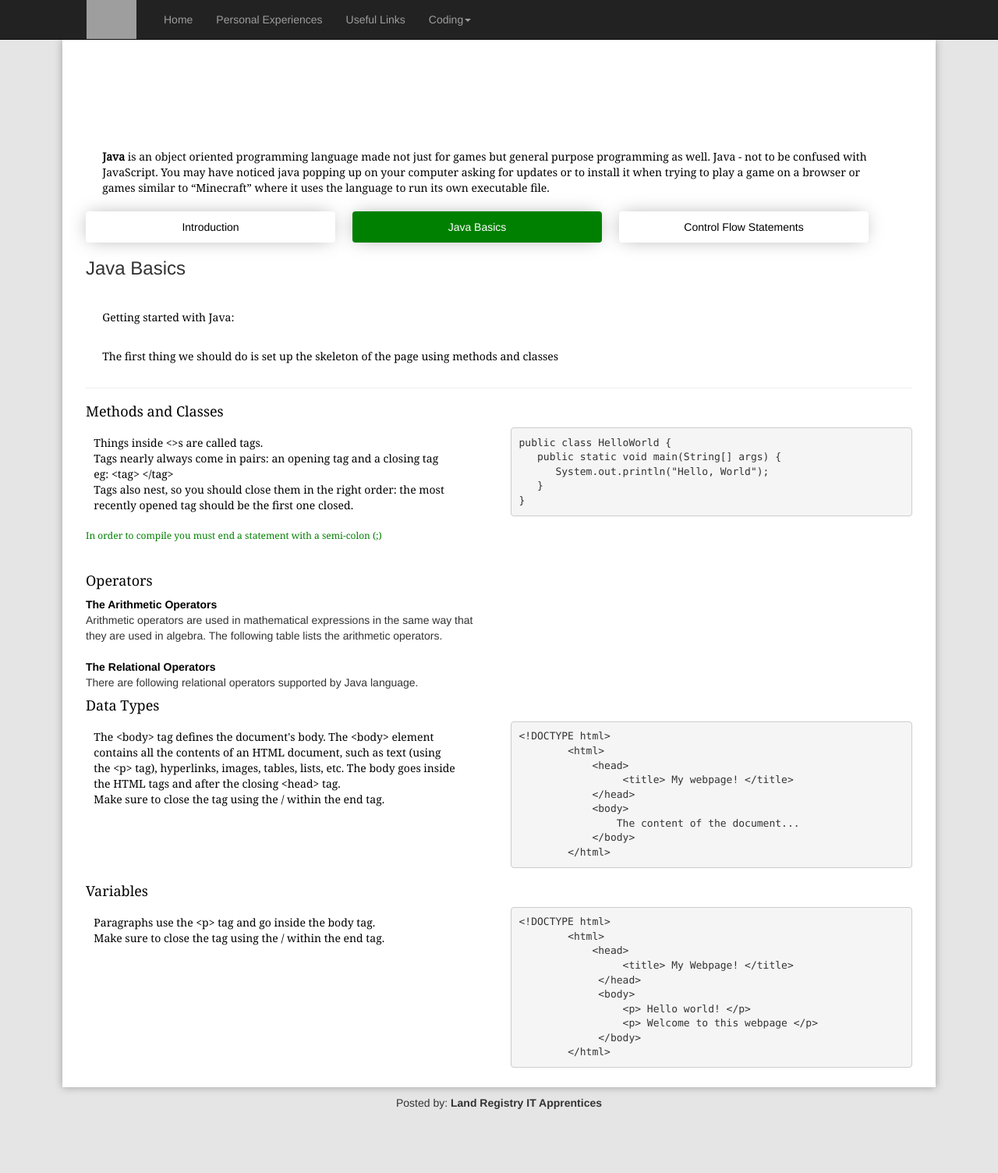
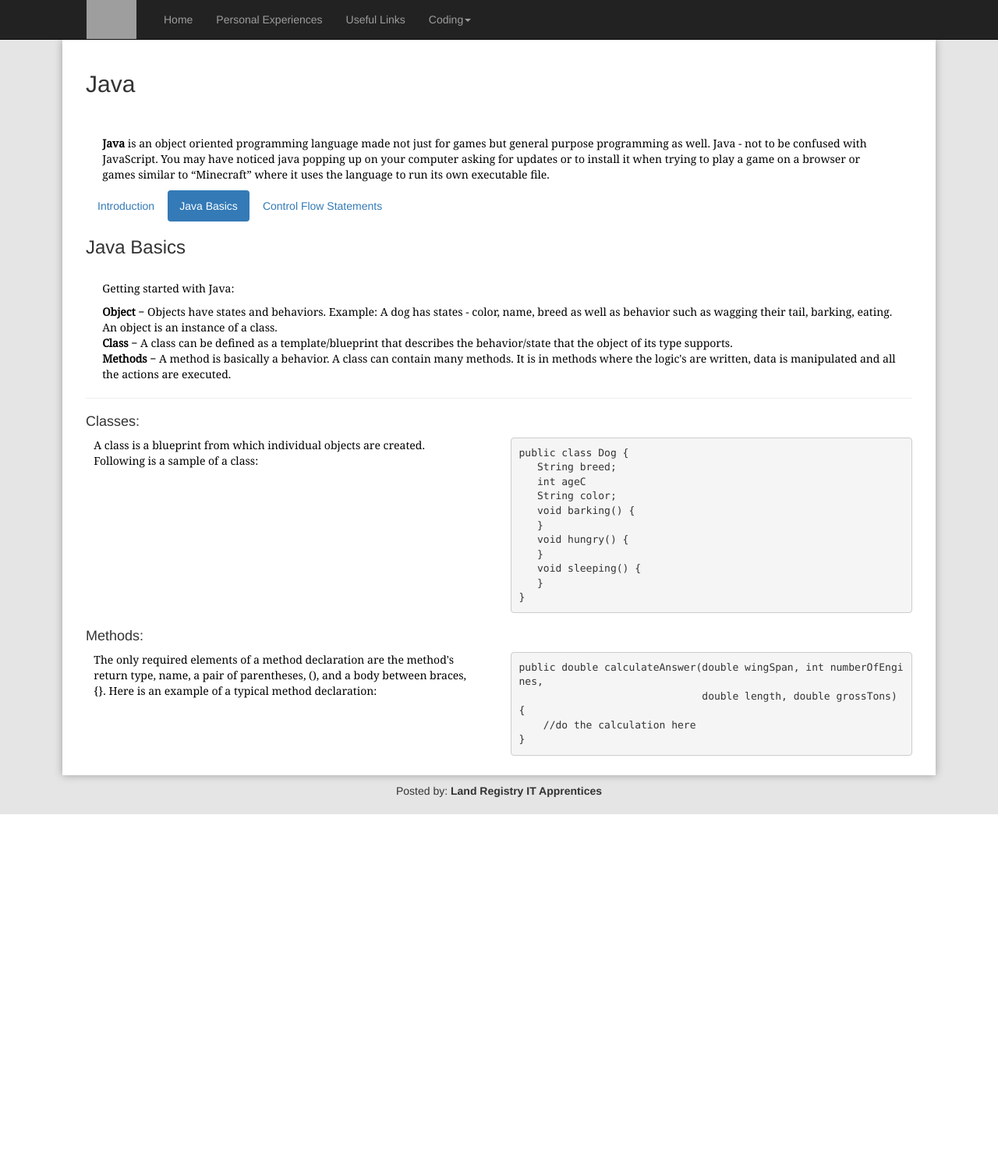
Before and after one commit to eproctor93/Apprentice_website, a Flask app: page /Java in a window 1280 px wide, after a click on "Java Basics". Shown: the whole page at 78% size. After the commit the page ends 1044 px from the top, so only its background shows below. Run offline with Flask 2, Linux system fonts and the light colour scheme; some libraries are stand-ins or nearby versions; grey boxes are pictures that could not be loaded.

Commit message:
Updated Java, changed other files to match Luke Styling

```diff
--- a/application/static/css/stylesheet.css
+++ b/application/static/css/stylesheet.css
@@ -1,51 +1,5 @@
+/* Main body of text (on all pages) */
 @import url('https://fonts.googleapis.com/css?family=Noto+Serif');
-
-/* Main body of text (on all pages) *START* */
-html {
-height: 100%;
-box-sizing: border-box;
-}
-
-body {
-  position: absolute;
-  padding-bottom: 6rem;
-  min-height: 100%;
-  z-index: -1;
-  background:#E5E5E5!important;
-}
-
-.content{
-padding-top:50px;
-  margin-left: 300px;
-  margin-right: 300px;
-  background:white!important;
-  margin-top:51px!important;
-  -webkit-box-shadow: 0px 0px 10px 0px rgba(117,117,117,1);
--moz-box-shadow: 0px 0px 10px 0px rgba(117,117,117,1);
-box-shadow: 0px 0px 10px 0px rgba(117,117,117,1);
-padding-bottom:15px
-}
-
-.nav.nav-pills li a{
-    width:320px!important;
-    margin-right:20px;
-    text-align:center;
-    -webkit-box-shadow: -1px 0px 25px -5px rgba(0,0,0,0.37);
-    -moz-box-shadow: -1px 0px 25px -5px rgba(0,0,0,0.37);
-    box-shadow: -1px 0px 25px -5px rgba(0,0,0,0.37);
-}
-
-.nav-pills > .active > a, .nav-pills > .active > a:hover {
-    background-color: green!important;
-    color:white!important;
-}
-
-
-.nav-pills >li >a{
-color:black!important;
-
-}
-
 
 .text {
   font-family: 'Noto Serif', serif;
@@ -53,15 +7,6 @@ color:black!important;
   margin-right: 2%;
   margin-left: 2%;
   font-size: 14px;
-}
-
-.text_central {
- font-family: 'Noto Serif', serif;
-  color: grey!important;
-  margin-right: 2%;
-  margin-left: 2%;
-  font-size: 16px;
-  text-align: center;
 }
 
 .footer {
@@ -82,260 +27,34 @@ margin-right: 20px;
 }
  /* this is in the navbar */
 
-/* Main body of text (on all pages) *END* */
+/* Homepage dropdown bars */
+.rowhome {
+  width: 50%;
+  padding-bottom: 3%;
+  margin-right: auto;
+  margin-left: 0%;
+}
+/* Homepage dropdown bars */
 
-/* Headers/Titles here, edit for individual tiles in different area *START* */
-.header1 {
-  text-align: center;
-  color: Black;
-  font-family: sans-serif;
+/* Personal Experiences page */
+.PE {
+  padding-left: 25%;
 }
+/* Personal Experiences page */
 
-.header2 {
-  text-align: center;
-  color: black;
-  font-family: sans-serif;
-}
-
-.header3 {
-  text-align: center;
-  color: black;
-  font-family: sans-serif;
-}
-
-.header4 {
-  text-align: left;
-  color: black;
-  font-family: 'Noto Serif', serif;
-}
-
-.header5 {
-  text-align: center;
-  color: black;
-  font-family: sans-serif;
-}
-
-.header6 {
-  text-align: center;
-  color: black;
-  font-family: sans-serif;
-}
-/* Headers/Titles here, edit for individual tiles in different area *END* */
-
-
-.rowhome{
-  width: 600px;
-}
-
-.svn{
-  background-color: lightgrey;
-  border: solid;
-  border-color: white;
-}
-
-.gittut{
-  text-align: center;
-}
-
-.gitcommands{
-  margin-left: 2%;
-}
-
-*,
-*:before,
-*:after {
-  box-sizing: inherit;
-}
-
-.demo {
-  margin: 0 auto;
-  padding-top: 64px;
-  max-width: 640px;
-  width: 94%;
-}
-
-#hyperlinks {
-  color: white;
-  text-decoration: underline;
-}
-
-.demo h1 {
-   margin-top: 0;
- }
-
-.list1 {
-  border: solid;
-  border-radius: 6%;
-  border-color: lightgrey;
-  width: 12%;
-  margin-left: auto;
-  margin-right: auto;
-  padding-top: 15px;
-  padding-bottom: 15px;
-}
-
-.atlassian {
-  margin-left: auto;
-  margin-right: auto;
-  width: 550px;
-background-color: lightgrey;
-border: solid;
-border-radius: 5%;
-margin-left: 550px;
-border-color: white;
-  text-align: center;
-}
-
-.csheet{
-  height: 20%;
-  width: 20%;
-
-}
-
-.git-content{
-  margin-left: 2%;
-  margin-right: 4%;
-}
-
-.gitcommands {
-  background-color: grey;
-}
-
-.jumbotron {
-  background-color: grey;
-}
-
-.title2 {
-  text-align: left;
-  color: lightgray;
-  -webkit-text-stroke: 0.4px black;
-  margin-left: 5%;
-}
-
-.list2 {
-  font-family: sans-serif;
-  color: gray;
-  width: 12%;
-  margin-left: 10%;
-  padding-top: 15px;
-  padding-bottom: 15px;
-  font-weight: bold;
-}
-
-.title3 {
-  text-align: left;
-  margin-left: 2%;
-}
-
-#text3 {
-  margin-left: 3%;
-  padding-top: 15px;
-  padding-bottom: 15px;
-  color: black;
-}
-
-.glyphicon {
-  font-size: 13px;
-}
-
-#java {
-  font-size: 18px;
-}
-
-.title4 {
-  text-align: center;
-  font-size: 20px;
-  border: solid;
-  width: 200px;
-  background-color: lightgrey;
-  margin-left: auto;
-  margin-right: auto;
-}
-
-.list4 {
-  border: solid;
-  border-radius: 6%;
-  border-color: lightgrey;
-  width: 12%;
-  margin-left: auto;
-  margin-right: auto;
-  padding-top: 15px;
-  padding-bottom: 15px;
-}
-
-
+/* Links Page CSS content *START* */
 .Applications {
     border: solid;
     border-radius: 3px;
-    width: 550px;
     text-align: center;
-    margin-left: auto;
-    margin-right: auto;
-    background-color: grey;
-    color: white;
-    border-color: white;
+    color: black;
+    border-color: black;
+    width: 50%;
+    margin: auto;
 }
-
-.html-css h1 {
-    color: black; font-family: 'Helvetica Neue', sans-serif;
-    font-size: 75px;
-    font-weight: bold;
-    letter-spacing: -1px;
-    line-height: 1;
-  }
-
-
-
-  .html-css p {
-    font-sie:18px;
-    padding-top: 10px;
-    padding-right: 30px;
-    padding-bottom: 10px;
-  }
-
-  .html-css p1 {
-    font-sie:18px;
-    text-align: center;
-    padding-top: 0px;
-    padding-right: 15px;
-    padding-bottom: 0px;
-    padding-left: 15px;
-  }
-
-
-
-  .html-css .intro {
-    font-size:18px;
-    color: #97CD33;
-    padding-top: 0px;
-    padding-right: 15px;
-    padding-bottom: 0px;
-    padding-left: 0px;
-  }
-
-    .html-css ul1 {
-
-      text-align: left;
-      margin-left: auto;
-      margin-right: auto;
-      width: 750px;
-    }
-
-
+/* Links Page CSS content *END* */
 
 /* This is for enlarging pictures  *START* */
-
- /* Styling selected words green throughout page */
-  .html-css .important {
-    font-size:12px;
-    font-family:'Noto Serif', serif;
-    color: green;
-    padding-top: 0px;
-    padding-right: 15px;
-    padding-bottom: 0px;
-    padding-left: 0px;
-}
-
   /* Style the Image Used to Trigger the Modal */
 #myImg {
     border-radius: 5px;
@@ -416,16 +135,6 @@ border-color: white;
     cursor: pointer;
 }
 
-
-hr{
-    border: 0;
-    height: 1px;
-    background-image: -webkit-linear-gradient(left, #f0f0f0, #8c8b8b, #f0f0f0);
-    background-image: -moz-linear-gradient(left, #f0f0f0, #8c8b8b, #f0f0f0);
-    background-image: -ms-linear-gradient(left, #f0f0f0, #8c8b8b, #f0f0f0);
-    background-image: -o-linear-gradient(left, #f0f0f0, #8c8b8b, #f0f0f0);
-}
-
 /* 100% Image Width on Smaller Screens */
 @media only screen and (max-width: 700px){
     .modal-content {
--- a/application/templates/Java.html
+++ b/application/templates/Java.html
@@ -4,28 +4,21 @@
 <div class="html-css">
   <br>
   <br>
-
-
     <p class="text"><b>Java</b> is an object oriented programming language made not just for games but general
      purpose programming as well. Java - not to be confused with JavaScript. You may have noticed java popping up
      on your computer asking for updates or to install it when trying to play a game on a browser or games similar to
      “Minecraft” where it uses the language to run its own executable file.<br>
     </p>
-
-
     <ul class="nav nav-pills" >
         <li class="active"><a data-toggle="pill" href="#INTRO">Introduction</a></li>
         <li><a data-toggle="pill" href="#Java">Java Basics</a></li>
         <li><a data-toggle="pill" href="#statments">Control Flow Statements</a></li>
     </ul>
-
   <div class="tab-content">
     <div id="INTRO" class="tab-pane fade in active">
           {{ html('Introduction To Java')  }}
-<!-- introooo -->
+<!-- intro -->
 <img  src="http://www.pragnosismechsoft.com/images/java.jpg" alt="Git Cheatsheet" width="300" height="200" style="margin-left:35%">
-
-
      <p class ="text">Java is a general purpose, high-level programming language developed by Sun Microsystems.
      A small team of engineers, known as the Green Team, initiated the language in 1991. Java was originally
      called OAK, and was designed for handheld devices and set-top boxes. Oak was unsuccessful, so in 1995
@@ -41,140 +34,71 @@
      {{ numbered_list('It must be "interpreted, threaded, and dynamic".') }}
     </ol>
         <br/>
+    <p class="text">A simple expression is a literal, variable name, or method call. No operators are involved.
+        Here are some examples of simple expressions:</p>
+
+        {{ list     ('52                                     // integer literal') }}
+        {{ list     ('age                                    // variable name') }}
+        {{ list     ('System.out.println("ABC");             // method call') }}
+        {{ list     ('"Java"                                 // string literal') }}
+
+
        <div style="width:100%;text-align:center"><img src="http://www.codingdojo.com/blog/wp-content/uploads/Programming-Languages-for-2016_graph.jpg"></div>
     </div>
-
-
-
-
-
-
     <div id="Java" class="tab-pane fade">
  {{ html('Java Basics')  }}
-
     <br>
     <p class="text">Getting started with Java:</p>
-
-    <p class="text">The first thing we should do is set up the skeleton of the page using methods and classes</p>
-
+        <p class="text"><b>Object</b> − Objects have states and behaviors. Example: A dog has states - color, name,
+            breed as well as behavior such as wagging their tail, barking, eating. An object is an instance of a class.
+    <br/>
+            <b>Class</b> − A class can be defined as a template/blueprint that describes the behavior/state that the
+            object of its type supports.
+    <br/>
+            <b>Methods</b> − A method is basically a behavior. A class can contain many methods. It is in methods where
+            the logic's are written, data is manipulated and all the actions are executed.</p>
       <hr>
-
-      <h4 class="header4">Methods and Classes</h4>
+      <h4 class="header4">Classes:</h4>
       <div class="row">
         <div class="col-md-6">
-
-        <p class="text">Things inside &lt;&gt;s are called tags.<br>
-           Tags nearly always come in pairs: an opening tag and a closing tag <br>eg: &lt;tag&gt; &lt;/tag&gt;<br>
-           Tags also nest, so you should close them in the right order: the most recently opened tag
-          should be the first one closed.</p>
+        <p class="text">A class is a blueprint from which individual objects are created.<br/>
+           Following is a sample of a class:</p>
         </div>
-
         <div class="col-md-6">
-           <pre><code>public class HelloWorld {
-   public static void main(String[] args) {
-      System.out.println("Hello, World");
+           <pre><code>public class Dog {
+   String breed;
+   int ageC
+   String color;
+   void barking() {
+   }
+   void hungry() {
+   }
+   void sleeping() {
    }
 }
 </code></pre>
-
       </div>
       </div>
-   {{ html_important('In order to compile you must end a statement with a semi-colon (;)') }}
-   </br>
-
-    <h4 class="header4">Operators</h4>
+        <h4 class="header4">Methods:</h4>
         <div class="row">
         <div class="col-md-6">
-       <b style="color:black">The Arithmetic Operators</b>
+        <p class="text">The only required elements of a method declaration are the method's return type, name, a pair of parentheses, (), and a body between braces, {}.
+            Here is an example of a typical method declaration:
+        </p>
+        </div>
+  <div class="col-md-6">
+           <pre><code>public double calculateAnswer(double wingSpan, int numberOfEngines,
+                              double length, double grossTons) {
+    //do the calculation here
+}
+</code></pre>
         </div>
         </div>
-       <div class="row">
-       <div class="col-md-6">
-Arithmetic operators are used in mathematical expressions in the same way that they are used in algebra.
-        The following table lists the arithmetic operators.
     </div>
-              <div class="col-md-6">
-<!-- table -->
-
-        </div>
-    </div>
-    </br>
-          <div class="row">
-        <div class="col-md-6">
-       <b style="color:black">The Relational Operators</b>
-        </div>
-          </div>
-
-                <div class="row">
-       <div class="col-md-6">
-There are following relational operators supported by Java language.
-
-        </div>
-              <div class="col-md-6">
-
-        </div>
-    </div>
-
-
-     <h4 class="header4">Data Types</h4>
-      <div class="row">
-        <div class="col-md-6">
-        <p class="text">The &lt;body&gt; tag defines the document's body. The &lt;body&gt; element contains all the
-          contents of an HTML document, such as text (using the &lt;p&gt; tag), hyperlinks, images, tables, lists, etc.
-          The body goes inside the HTML tags and after the closing &lt;head&gt; tag.<br>
-          Make sure to close the tag using the / within the end tag.
-        </p>
-          </div>
-
-    <div class="col-md-6">
-          <pre><code>&lt;!DOCTYPE html&gt;
-        &lt;html&gt;
-            &lt;head&gt;
-                 &lt;title&gt; My webpage! &lt;/title&gt;
-            &lt;/head&gt;
-            &lt;body&gt;
-                The content of the document...
-            &lt;/body&gt;
-        &lt;/html&gt;</code></pre>
-
-      </div>
-        </div>
-
-
-
-    <h4 class="header4">Variables</h4>
-      <div class="row">
-        <div class="col-md-6">
-        <p class="text">
-          Paragraphs use the &lt;p&gt; tag and go inside the body tag.<br>
-          Make sure to close the tag using the / within the end tag.</p>
-          </div>
-
-  <div class="col-md-6">
-    <pre><code>&lt;!DOCTYPE html&gt;
-        &lt;html&gt;
-            &lt;head&gt;
-                 &lt;title&gt; My Webpage! &lt;/title&gt;
-             &lt;/head&gt;
-             &lt;body&gt;
-                 &lt;p&gt; Hello world! &lt;/p&gt;
-                 &lt;p&gt; Welcome to this webpage &lt;/p&gt;
-             &lt;/body&gt;
-        &lt;/html&gt;</code></pre>
-
-    </div>
-        </div>
-
-      </div>
-
-
     <div id="statments" class="tab-pane fade">
        {{ html('Control Flow Statements')  }}
-
-
      <p class="text">Control flow statements break up the flow of execution by employing decision making loops and if statments to conditionally
      execute particular blocks of code. I will discuss the following types of statements:</p>
-
         <ol>
          {{ numbered_list('If statements')}}
          {{ numbered_list('Else If statements')}}
@@ -182,18 +106,14 @@ There are following relational operators supported by Java language.
          {{ numbered_list('While loops')}}
          {{ numbered_list('Do...while loops')}}
                </ol>
-
-
            <hr>
     <h4 class="header4">If statements:</h4>
-
     <div class="row">
     <div class="col-md-6">
     <p class="text">The Structure of IF statements in Java are shown in the example:<br/>An if statement
      can be followed by an optional else statement, which executes when the Boolean expressions is false.
         </p>
     </div>
-
     <div class="col-md-6">
         <pre>
          int age = 35;
@@ -202,13 +122,9 @@ There are following relational operators supported by Java language.
              System.out.println("You can't drive");
          }
         </pre>
-
     </div>
     </div>
-
-
     <h4 class="header4">The if...else if...else statement:</h4>
-
     <div class="row">
     <div class="col-md-6">
     <p class="text">When using if, else if, else statements there are a few points to keep in mind. <br/>An if can
@@ -216,7 +132,6 @@ There are following relational operators supported by Java language.
      they must come before the else. Once an else if succeeds, none of the remaining else if's or else's will
      be tested. </p>
     </div>
-
     <div class="col-md-6">
         <pre><code> int age = 21;
       int checkage = 30;
@@ -230,66 +145,45 @@ There are following relational operators supported by Java language.
             System.out.println("your age is:" + age+ " so you can't do either");
       }
 </code></pre>
-
     </div>
     </div>
-
-
     <h4 class="header4">For loop</h4>
-
     <div class="row">
     <div class="col-md-6">
-
     <p class="text">A loop statement allows us to execute a statement or group of statements multiple times.A for
         loop is useful when you know how many times a task is to be repeated, as it is a repetition control structure
         that allows you to efficiently write a loop that needs to be executed a specific number of times.
      <br/></p>
-
     </div>
     <div class="col-md-6">
         <pre><code>for(int number=2;number<=8;number++){
         System.out.println(number);
         }</code></pre>
-
     </div>
     </div>
-
 <h4 class="header4">While loops</h4>
-
 <div class="row">
 <div class="col-md-6">
  <p class="text">The key point of the while loop is that the loop might not ever run. When the expression is tested and
      the result is false, the loop body will be skipped and the first statement after the while loop will
      be executed.<br/></p>
-
 </div>
-
 <div class="col-md-6">
 <pre><code>int number = 2;
         while (number<=8){
             System.out.println (number);
             number++;
         }
-
-}</pre></code>
-
+}</code></pre>
 </div>
-
-
 </div>
-
-
-
 <h4 class="header4">Do...While loops</h4>
-
 <div class="row">
 <div class="col-md-6">
 <p class="text">A do...while loop is similar to a while loop, except that a do...while loop is guaranteed to execute
     at least one time. The Boolean statement in a do...while loop appears at the end of the loop, so the loop will
     always run once before the Boolean is tested.</p>
-
 </div>
-
 <div class="col-md-6">
 <pre><code>int number = 2;
         do {
@@ -298,17 +192,12 @@ There are following relational operators supported by Java language.
         }
         while (number<=8);
     }
-
-}</pre></code>
-
-</div>
-
-</div>
-
+}</code></pre>
 </div>
 </div>
 </div>
-
+  </div>
+  </div>
 {% endblock %}
 </body>
 </html>
--- a/application/templates/layout.html
+++ b/application/templates/layout.html
@@ -47,16 +47,13 @@
 box-shadow: 0px 0px 10px 0px rgba(158,158,158,1); padding-bottom:15px; padding-right:30px;">
  <br>
    <h2 class="header2">{{pagetitle}} </h2>
-
 {% block body %}{% endblock %}
-
  <script
  src="https://code.jquery.com/jquery-3.1.1.js"
  integrity="sha256-16cdPddA6VdVInumRGo6IbivbERE8p7CQR3HzTBuELA="
  crossorigin="anonymous"></script>
 <script src="https://maxcdn.bootstrapcdn.com/bootstrap/3.3.7/js/bootstrap.min.js" integrity="sha384-Tc5IQib027qvyjSMfHjOMaLkfuWVxZxUPnCJA7l2mCWNIpG9mGCD8wGNIcPD7Txa" crossorigin="anonymous"></script>
    <script src="https://ajax.googleapis.com/ajax/libs/jquery/3.1.1/jquery.min.js"></script>
-
     </div>
 <footer class="footer">
  <p>Posted by: <strong>Land Registry IT Apprentices</strong></p>
--- a/application/views.py
+++ b/application/views.py
@@ -1,51 +1,43 @@
 from flask import Flask, render_template, request
 
 app = Flask(__name__)
-app.config['DEBUG'] = True
 
 @app.route('/layout')
 def layout():
-    return render_template('layout.html')
+    return render_template('layout.html', pagetitle='LAYOUT')
 
 @app.route('/')
 def homepage():
-    return render_template('Homepage.html')
+    return render_template('Homepage.html', pagetitle='IT Solutions Apprenticeship')
 
 @app.route('/Python')
 def python():
-    return render_template('Python.html')
+    return render_template('Python.html', pagetitle='Python')
 
 @app.route('/SQL')
 def SQL():
-    return render_template('SQL.html')
+    return render_template('SQL.html', pagetitle='SQL')
 
 @app.route('/HTML')
 def html():
     title='HTML & CSS Introduction'
-    return render_template('html_INTRO.html', pagetitle=title)
-
-
-@app.route('/CSS-Content')
-def csscontent():
-    title= 'CSS CONTENT'
-    return render_template('html_css_content.html', pagetitle=title)
+    return render_template('HTML-CSS.html', pagetitle=title)
 
 @app.route('/Git')
 def git():
-
-    return render_template('Git.html', pagetitle='Git Contenth')
+    return render_template('Git.html', pagetitle='Git Content')
 
 @app.route('/Java')
 def java():
-     return render_template('Java.html')
+     return render_template('Java.html', pagetitle='Java')
 
 @app.route('/Personal-Experiences')
 def personalexperiences():
-    return render_template('PE.html')
+    return render_template('PE.html', pagetitle='Personal Experiences')
 
 @app.route('/Links')
 def links():
-    return render_template('Links.html')
+    return render_template('Links.html', pagetitle='Useful Links')
 
 if __name__ == "__main__":
-    app.run()
+    app.run(debug=True)
```
Lines whose indentation alone changed are shown as unchanged.
